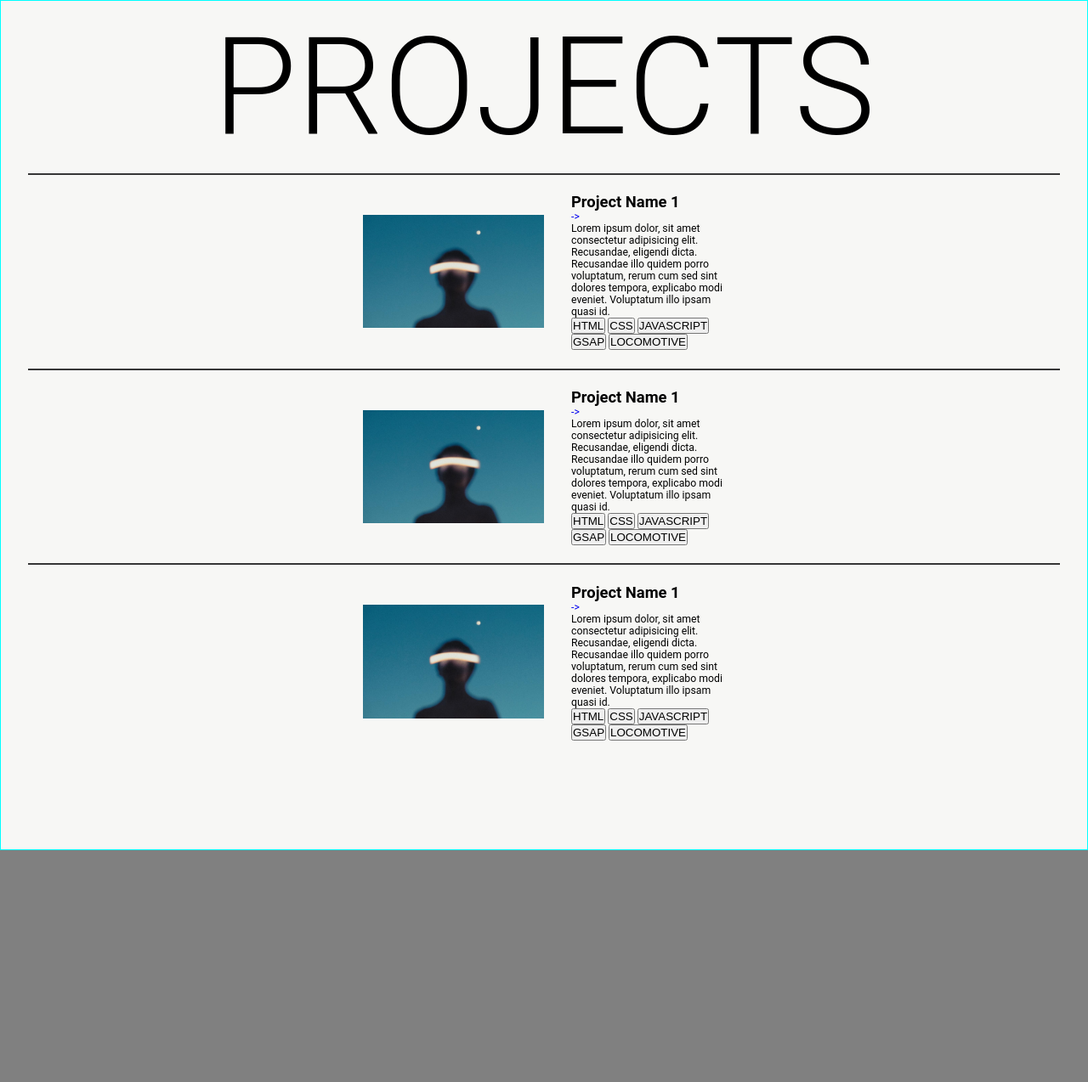
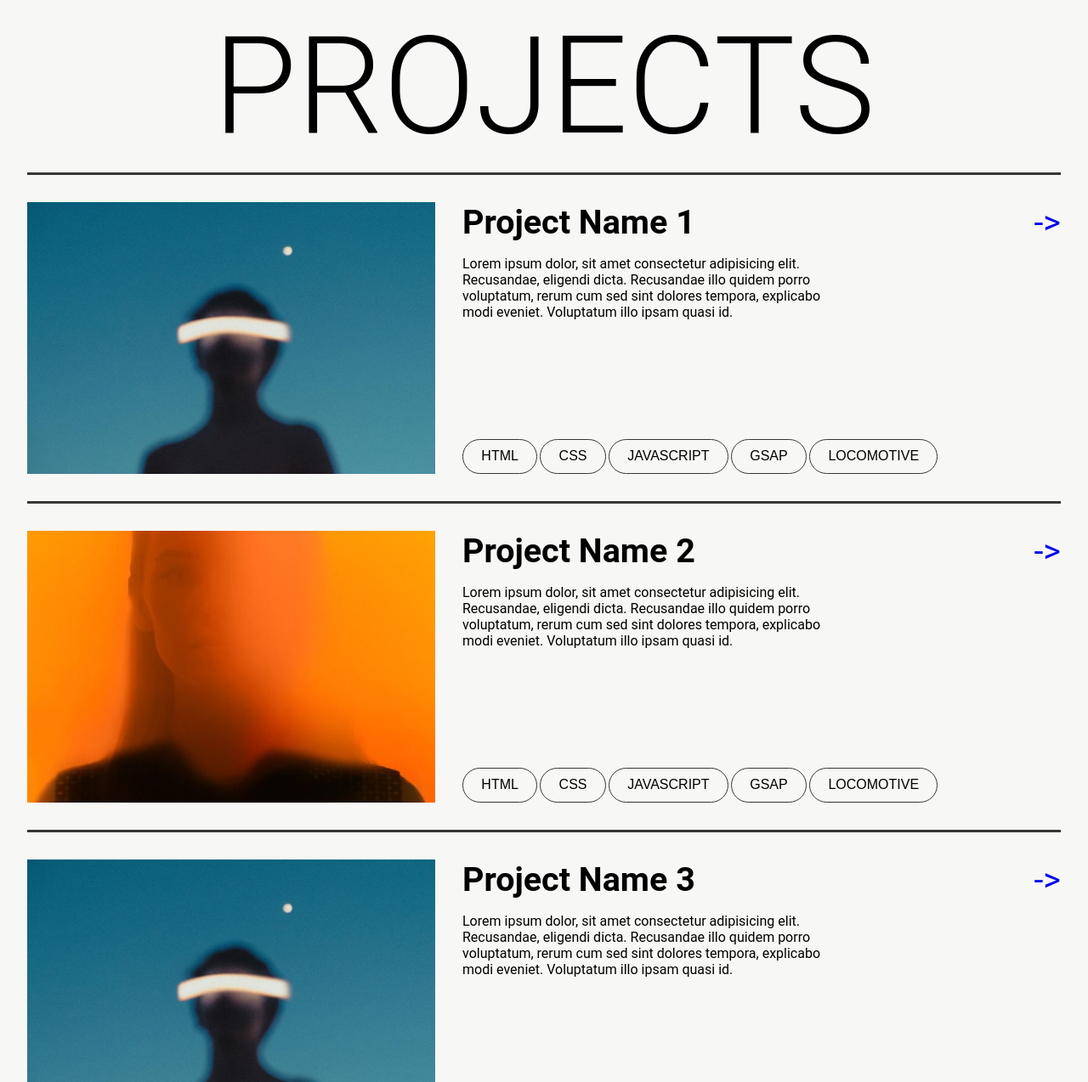
Before and after one commit to HarshitKumarSahu/portfolioUI, a website built with Vite: page index.html in a window 1280 px wide. Shown: the part 1160-2434 px from the top of the page at 85% size. Before the commit the page ends 2161 px from the top, so only its background shows below. Built offline with nearby package versions, Linux system fonts and the light colour scheme.

Commit message:
added works page style

```diff
--- a/index.html
+++ b/index.html
@@ -116,11 +116,34 @@
                         <img src="/2.jpg" alt="#" loading="lazy">
                     </figure>
                     <aside class="Project-description-container">
+                        <div class="top">
                             <div class="line1">
                                 <h2>Project Name 1</h2>
                                 <a href="#">-></a>
                             </div>
                             <p>Lorem ipsum dolor, sit amet consectetur adipisicing elit. Recusandae, eligendi dicta. Recusandae illo quidem porro voluptatum, rerum cum sed sint dolores tempora, explicabo modi eveniet. Voluptatum illo ipsam quasi id.</p>
+                        </div>
+                        <div class="buttons-container">
+                            <button>HTML</button>
+                            <button>CSS</button>
+                            <button>JAVASCRIPT</button>
+                            <button>GSAP</button>
+                            <button>LOCOMOTIVE</button>
+                        </div>
+                    </aside>
+                </li>
+                <li>
+                    <figure class="porject-img-container">
+                        <img src="/1.jpg" alt="#" loading="lazy">
+                    </figure>
+                    <aside class="Project-description-container">
+                        <div class="top">
+                            <div class="line1">
+                                <h2>Project Name 2</h2>
+                                <a href="#">-></a>
+                            </div>
+                            <p>Lorem ipsum dolor, sit amet consectetur adipisicing elit. Recusandae, eligendi dicta. Recusandae illo quidem porro voluptatum, rerum cum sed sint dolores tempora, explicabo modi eveniet. Voluptatum illo ipsam quasi id.</p>
+                        </div>
                         <div class="buttons-container">
                             <button>HTML</button>
                             <button>CSS</button>
@@ -135,30 +158,13 @@
                         <img src="/2.jpg" alt="#" loading="lazy">
                     </figure>
                     <aside class="Project-description-container">
+                        <div class="top">
                             <div class="line1">
-                            <h2>Project Name 1</h2>
+                                <h2>Project Name 3</h2>
                                 <a href="#">-></a>
                             </div>
                             <p>Lorem ipsum dolor, sit amet consectetur adipisicing elit. Recusandae, eligendi dicta. Recusandae illo quidem porro voluptatum, rerum cum sed sint dolores tempora, explicabo modi eveniet. Voluptatum illo ipsam quasi id.</p>
-                        <div class="buttons-container">
-                            <button>HTML</button>
-                            <button>CSS</button>
-                            <button>JAVASCRIPT</button>
-                            <button>GSAP</button>
-                            <button>LOCOMOTIVE</button>
                         </div>
-                    </aside>
-                </li>
-                <li>
-                    <figure class="porject-img-container">
-                        <img src="/2.jpg" alt="#" loading="lazy">
-                    </figure>
-                    <aside class="Project-description-container">
-                        <div class="line1">
-                            <h2>Project Name 1</h2>
-                            <a href="#">-></a>
-                        </div>
-                        <p>Lorem ipsum dolor, sit amet consectetur adipisicing elit. Recusandae, eligendi dicta. Recusandae illo quidem porro voluptatum, rerum cum sed sint dolores tempora, explicabo modi eveniet. Voluptatum illo ipsam quasi id.</p>
                         <div class="buttons-container">
                             <button>HTML</button>
                             <button>CSS</button>
@@ -172,6 +178,9 @@
 
         </section>
 
+        <footer>
+            lest's talk
+        </footer>
     </main>
 
     <script type="module" src="/src/main.js"></script>
--- a/src/style.css
+++ b/src/style.css
@@ -65,12 +65,14 @@ nav {
     align-items: center;
     justify-content: space-between;
     padding: calc(var(--one-block-size) * 0.1)  calc(var(--one-block-size) * 0.15);
+    z-index: 999;
 }
 nav a {
     color: #363636;
     text-transform: uppercase;
     font-weight: 600;
     letter-spacing: calc(calc(var(--one-block-size) * 0.0045) * -1);
+    mix-blend-mode: color-dodge;
 }
 header {
     position: relative;
@@ -185,7 +187,7 @@ section figure {
     align-items: center;
     justify-content: center;
     flex-direction: column;
-    border: 1px solid aqua;
+    /* border: 1px solid aqua; */
     /* font-size: calc(var(--one-block-size) * 0.225);
     text-transform: uppercase; */
 }
@@ -199,11 +201,59 @@ section figure {
     padding: calc(var(--one-block-size) * 0.25) 0;
 }
 .porjects li {
-    border-top: 2px solid #363636;
+    border-top: calc(var(--one-block-size) * 0.015) solid #363636;
+    justify-content: space-between;
+    padding: calc(var(--one-block-size) * 0.15) 0;
+    gap : calc(var(--one-block-size) * 0.15);
+}
+.porjects aside {
+    /* background-color: #F4FC08; */
+    width: calc((calc(100% - calc(var(--one-block-size) * 2.25)) - calc(var(--one-block-size) * 0.15)));
+    height: calc(var(--one-block-size) * 1.5);
+    display: flex;
+    align-items: flex-start;
+    justify-content: space-between;
+    flex-direction: column;
+}
+.buttons-container {
+    /* background-color: aqua; */
+    width: 100%;
+}
+.buttons-container button {
+    padding: calc(var(--one-block-size) * 0.05) calc(var(--one-block-size) * 0.1);
+    border-radius: calc(var(--one-block-size) * 0.1125);
+    border: calc(var(--one-block-size) * 0.00525) solid #363636;
+    background-color: transparent;
+    font-size: calc(var(--one-block-size) * 0.075);
+}
+.porjects li h2 , .porjects li a {
+    font-size: calc(var(--one-block-size) * 0.185);
+}
+.porjects li p {
+    width: 60%;
+    font-size:  calc(var(--one-block-size) * 0.075);
+    margin: calc(var(--one-block-size) * 0.075) 0;
+}
+.porjects .line1 {
+    display: flex;
+    align-items: center;
+    justify-content: space-between;
+
+}
+.porjects figure {
+    width: calc(var(--one-block-size) * 2.25);
+    height: calc(var(--one-block-size) * 1.5);
 }
 
 
 
+footer {
+    width: 100%;
+    height: 100vh;
+    display: flex;
+    align-items: center;
+    justify-content: center;
+}
 
 
 
```
Lines whose indentation alone changed are shown as unchanged.
